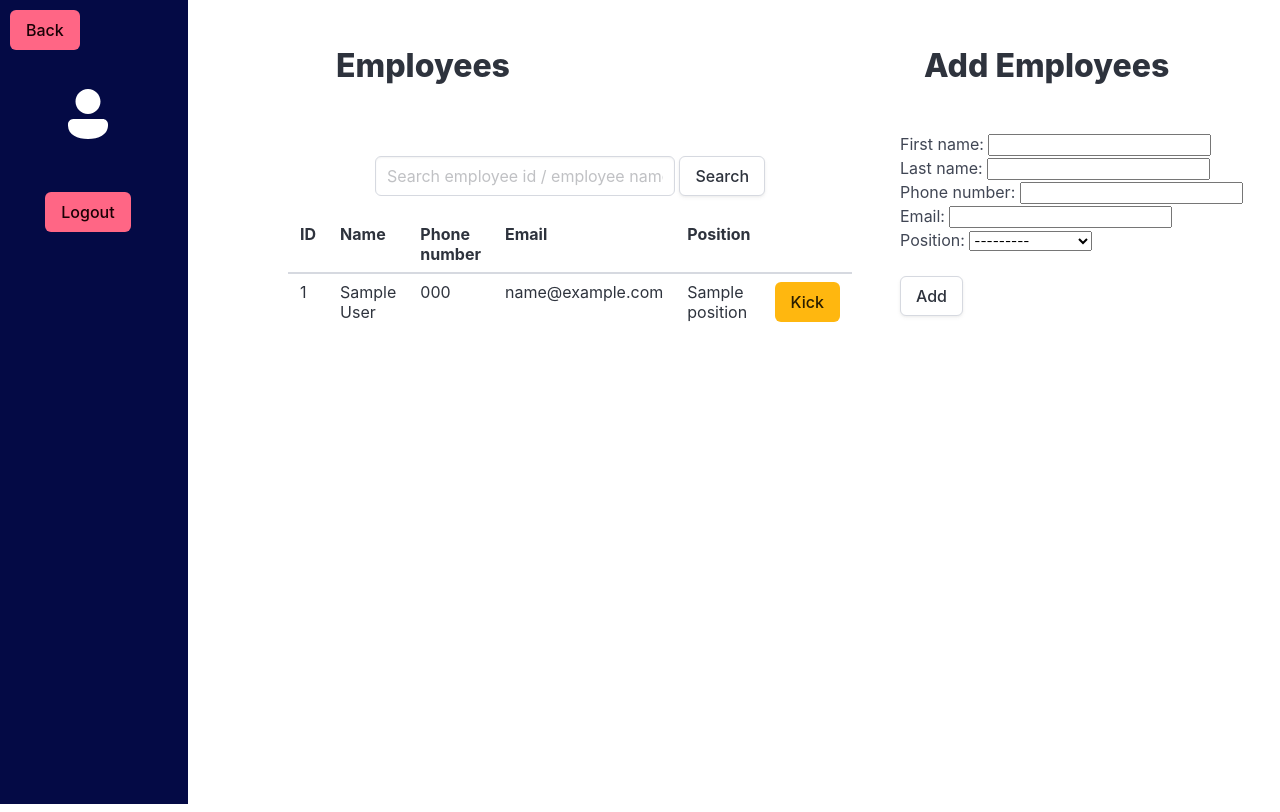
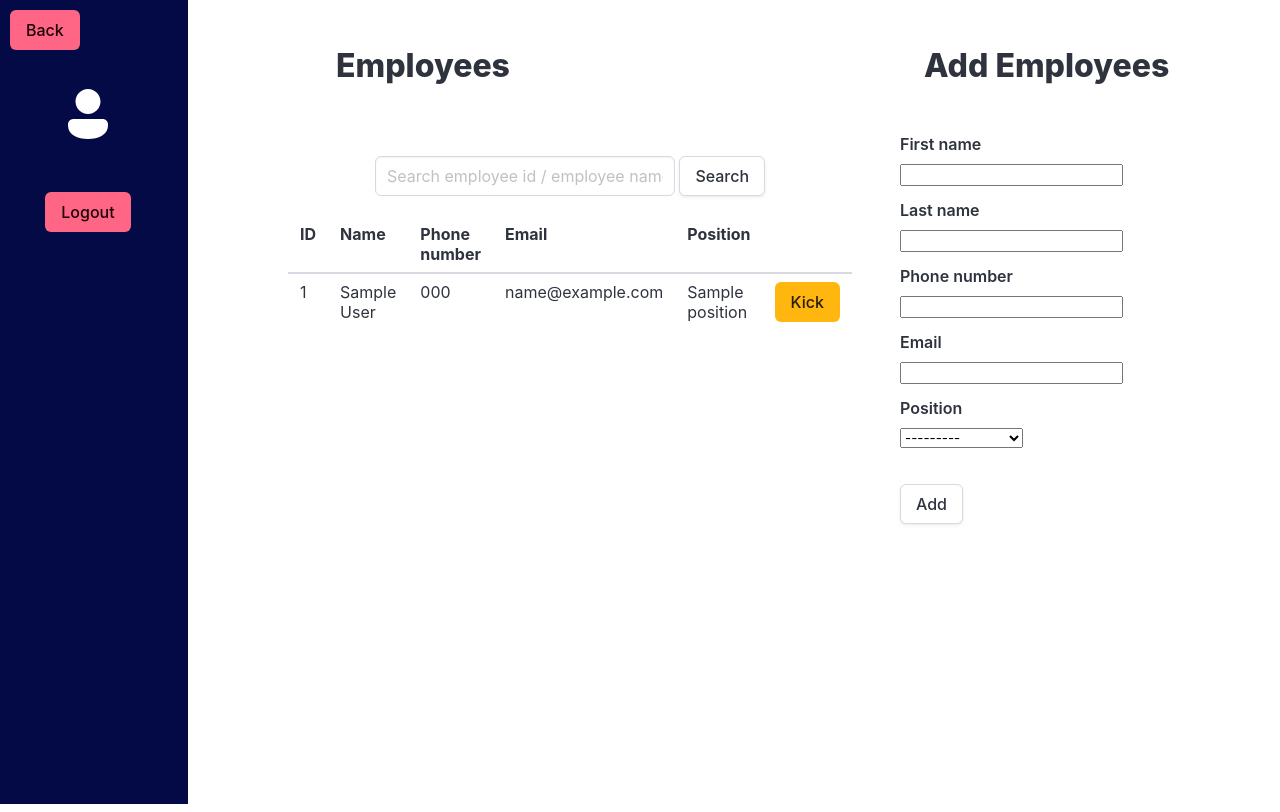
Before and after one commit to Cninathip/severdev, a Django app: page /rent/employee in a window 1280 px wide. Run offline with Django 5.2, Linux system fonts and the light colour scheme; tables that the repository leaves empty hold one stand-in row (values such as "Sample post").

```diff
--- a/rentalcars/rent/forms.py
+++ b/rentalcars/rent/forms.py
@@ -1,9 +1,9 @@
 from django import forms
 from .models import *
-from django.forms.widgets import Textarea, TextInput
+from django.forms.widgets import *
 from django.contrib.auth.forms import UserCreationForm
 from django.contrib.auth.models import User
-from django.core.exceptions import ValidationError
+
 
 class VehicleTypeForm(forms.ModelForm):
     class Meta:
@@ -48,7 +48,20 @@ class ChangePasswordForm(forms.Form):
     confirm_password = forms.CharField(widget=forms.PasswordInput())
 
 
-class RentForm(forms.ModelForm):
-    class meta:
+class RentFormDay(forms.ModelForm):
+    class Meta:
         model = Rent
         fields = ['start_time', 'end_time']
+        widgets = {
+            "start_time": SelectDateWidget(),
+            "end_time": SelectDateWidget()
+        }
+
+class RentFormHour(forms.ModelForm):
+    class Meta:
+        model = Rent
+        fields = ['start_time', 'end_time']
+        widgets = {
+            "start_time": SelectDateWidget(),
+            "end_time": SelectDateWidget()
+        }
--- a/rentalcars/rent/templates/employee.html
+++ b/rentalcars/rent/templates/employee.html
@@ -79,7 +79,47 @@
             <div class="container pl-5">
                 <form method="POST">
                     {% csrf_token %}
-                    {{form}}
+                    {{ form.non_field_errors }}
+                    <div class="field">
+                        {{ form.first_name.errors }}
+                        <label class="label" for="{{ form.first_name.id_for_label }}">First name</label>
+                        <div class="control">
+                            {{ form.first_name }}
+                        </div>
+                    </div>
+
+                    <div class="field">
+                        {{ form.last_name.errors }}
+                        <label class="label" for="{{ form.last_name.id_for_label }}">Last name</label>
+                        <div class="control">
+                            {{ form.last_name }}
+                        </div>
+                    </div>
+
+                    <div class="field">
+                        {{ form.phone_number.errors }}
+                        <label class="label" for="{{ form.phone_number.id_for_label }}">Phone number</label>
+                        <div class="control">
+                            {{ form.phone_number }}
+                        </div>
+                    </div>
+
+                    <div class="field">
+                        {{ form.email.errors }}
+                        <label class="label" for="{{ form.email.id_for_label }}">Email</label>
+                        <div class="control">
+                            {{ form.email }}
+                        </div>
+                    </div>
+
+                    <div class="field">
+                        {{ form.position.errors }}
+                        <label class="label" for="{{ form.position.id_for_label }}">Position</label>
+                        <div class="control">
+                            {{ form.position }}
+                        </div>
+                    </div>
+
                     <br>
                     <input class="button" type="submit" value="Add">
                 </form>
--- a/rentalcars/rent/views.py
+++ b/rentalcars/rent/views.py
@@ -175,7 +175,8 @@ class CarView(View):
 class CarDetailView(View):
     def get(self, request, pk):
         car = Vehicle.objects.get(pk=pk)
-        context = {"car": car}
+        form = RentFormDay()
+        context = {"car": car, "form": form}
         return render(request, "cardetail.html", context)
 
 class CarEditView(View):
@@ -183,7 +184,7 @@ class CarEditView(View):
         car = Vehicle.objects.get(pk=pk)
         form = VehicleForm(instance=car)
         return render(request, "formcar.html", {
-            "form": form,
+            "formday": form,
             "pk":pk
         })
 
```
Also changed, not shown: rentalcars/rent/templates/cardetail.html (+18 -3 lines).
